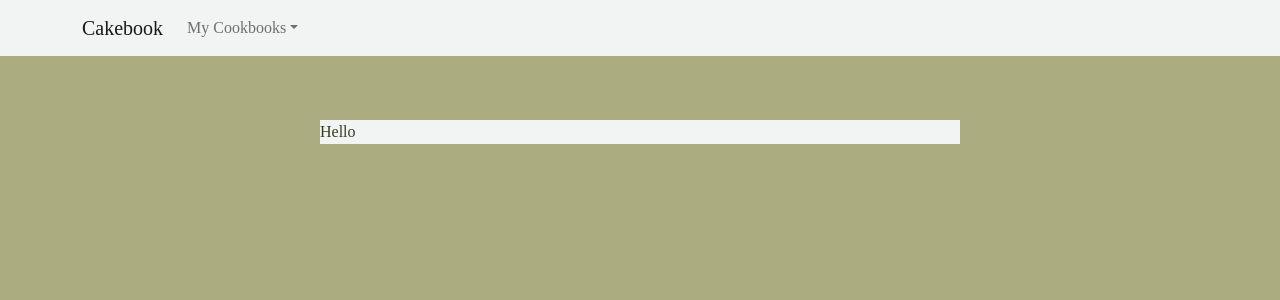
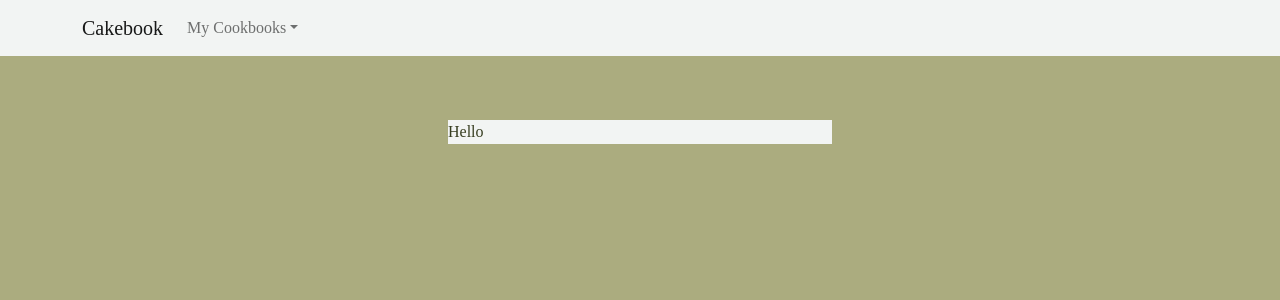
Before and after one commit to okasten-depaul/cakebook-frontend, a React (Create React App) app: page /cookbooks/new in a window 1280 px wide. Shown: the top 300 px of the page. Built offline with nearby package versions, Linux system fonts and the light colour scheme.

Commit message:
fix the styling

```diff
--- a/src/components/Header.js
+++ b/src/components/Header.js
@@ -12,7 +12,7 @@ const cookbookDropdownItems = () => {
   dropdownItems.push(
     [
       <NavDropdown.Divider />,
-      <NavDropdown.Item key="all" href="cookbooks">View All Cookbooks</NavDropdown.Item>,
+      <NavDropdown.Item key="all" href="/cookbooks">View All Cookbooks</NavDropdown.Item>,
       <NavDropdown.Item key="new" href="/cookbooks/new">Create New Cookbook</NavDropdown.Item>
     ]
   )
--- a/src/cookbook/CookbookForm.js
+++ b/src/cookbook/CookbookForm.js
@@ -1,6 +1,6 @@
 function CookbookForm() {
   return(
-    <div className="centeredContainer">
+    <div className="centerContainer cookbookForm">
       Hello
     </div>
   )
--- a/src/cookbook/Cookbooks.js
+++ b/src/cookbook/Cookbooks.js
@@ -8,20 +8,20 @@ const createCookbooksList = () => {
 }
 
 function indexPage() {
-  <div className="centerContainer">
+  return(
+    <div className="centerContainer cookbookIndex">
       <h1 className="title">My Cookbooks</h1>
       {createCookbooksList()}
-      <Outlet/>
     </div>
+  )
 }
 
 function Cookbooks() {
   const isIndex = window.location.pathname === "/cookbooks";
 
   return (
-    <div className="centerContainer">
-      {isIndex && indexPage()}
-      <Outlet/>
+    <div>
+      {isIndex ? indexPage() : <Outlet/>}
     </div>
 
   )
--- a/src/custom.scss
+++ b/src/custom.scss
@@ -44,6 +44,13 @@ $font-family-sans-serif: Mate;
     background-color: #F2F4F3;
 }
 
+.cookbookForm {
+    max-width: 30%;
+    max-height: 30%;
+    margin-left: 35%;
+    min-height: 30%;
+}
+
 .title {
     text-align: center;
 }
```
